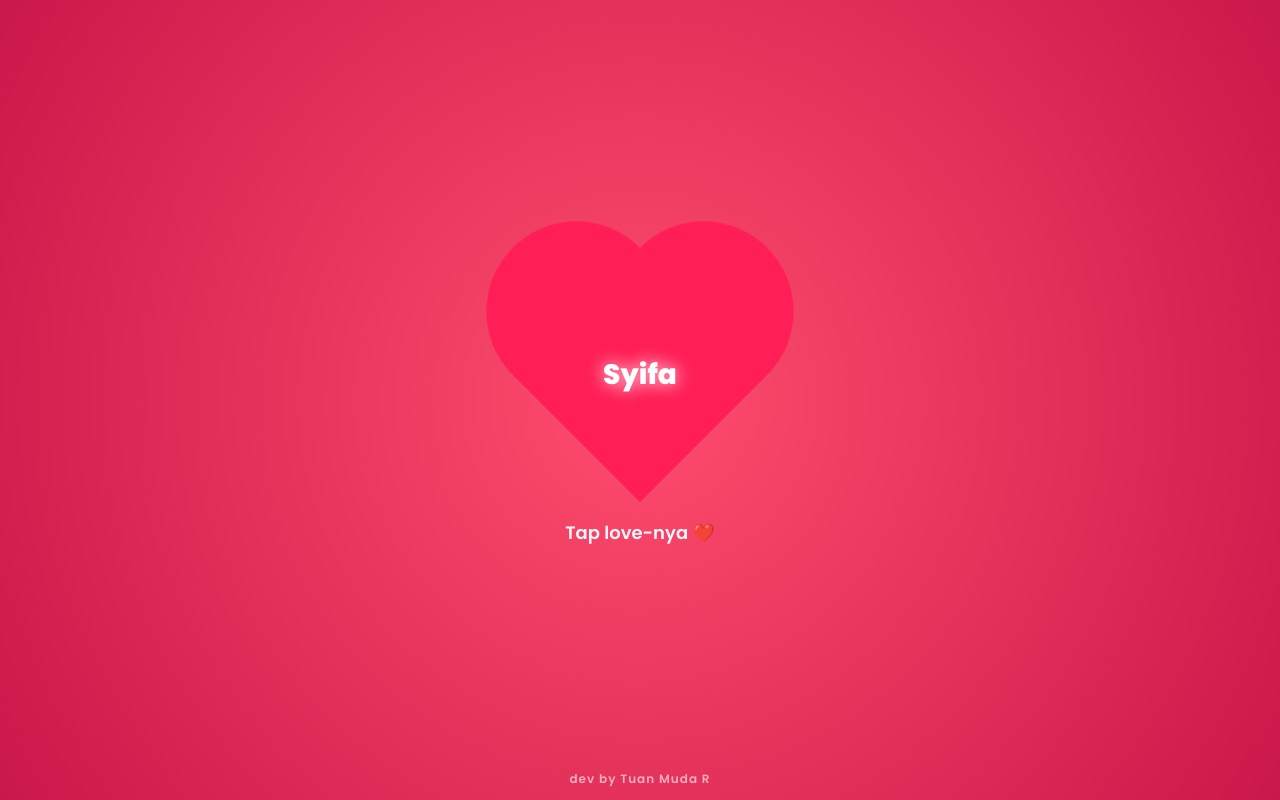
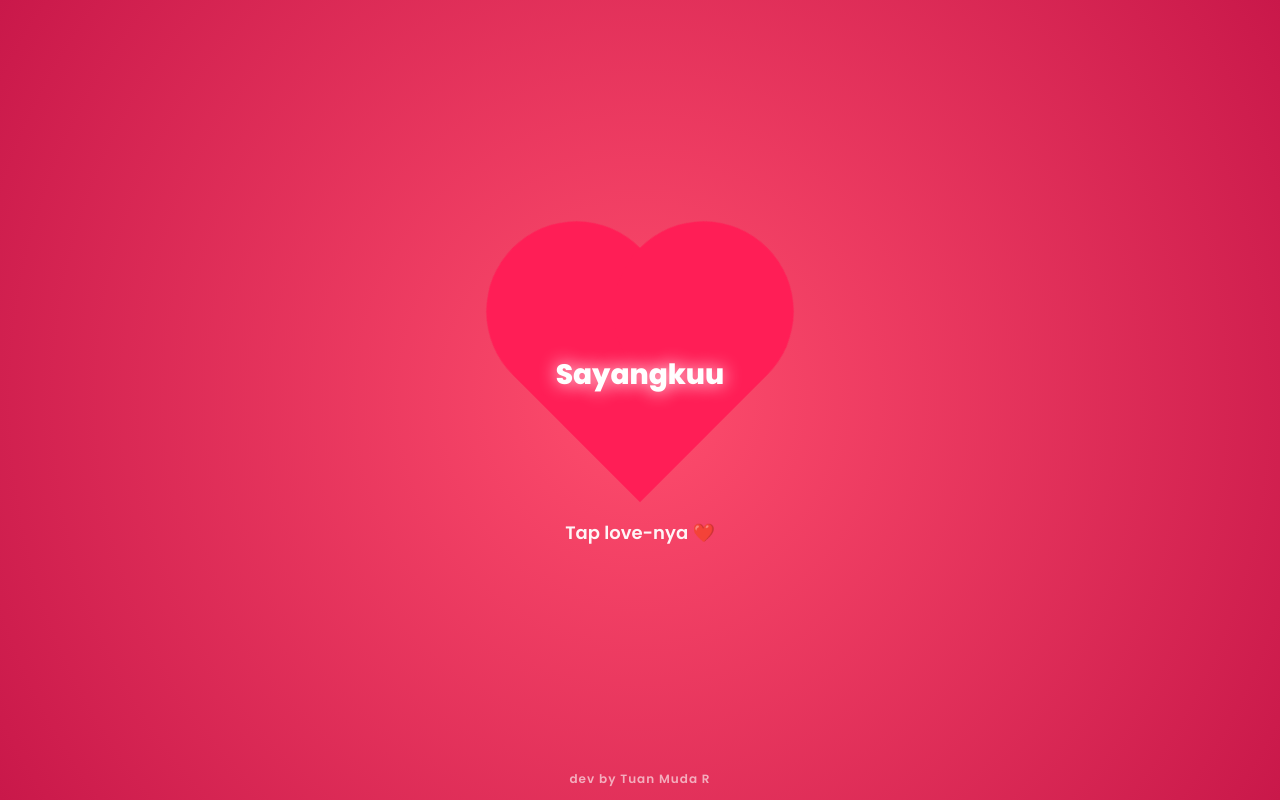
Before and after one commit to xxsixsixsick999xx/hayoooo, a plain HTML site: page index.html in a window 1280 px wide. Drawn offline with Linux system fonts and the light colour scheme.

Commit message:
Update index.html

```diff
--- a/index.html
+++ b/index.html
@@ -139,7 +139,7 @@ body{
 
 <div class="wrap">
     <div class="heart" id="heart"></div>
-    <div class="label" id="label">Syifa</div>
+    <div class="label" id="label">Sayangkuu</div>
 </div>
 
 <div class="status" id="status">Tap love-nya ❤️</div>
```
